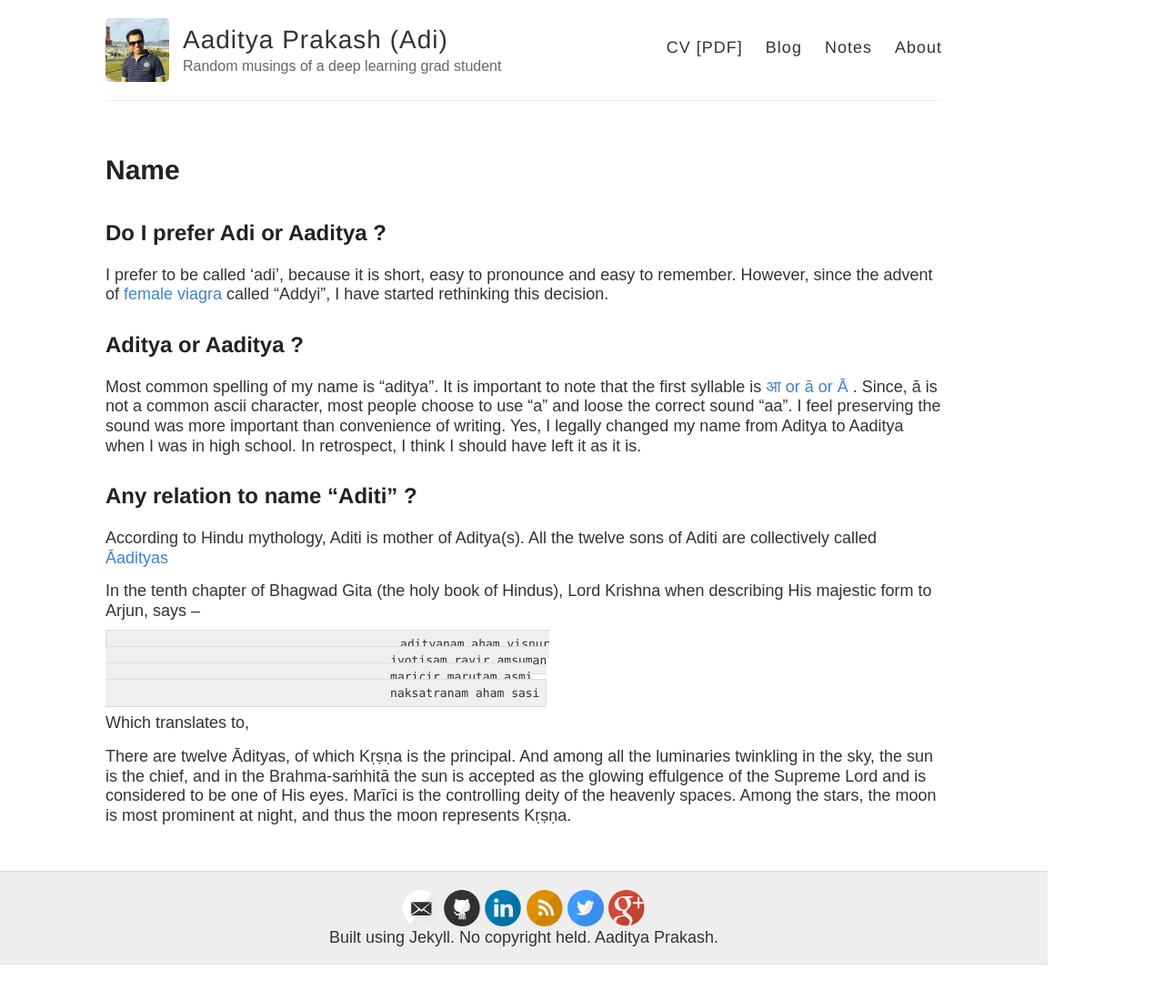
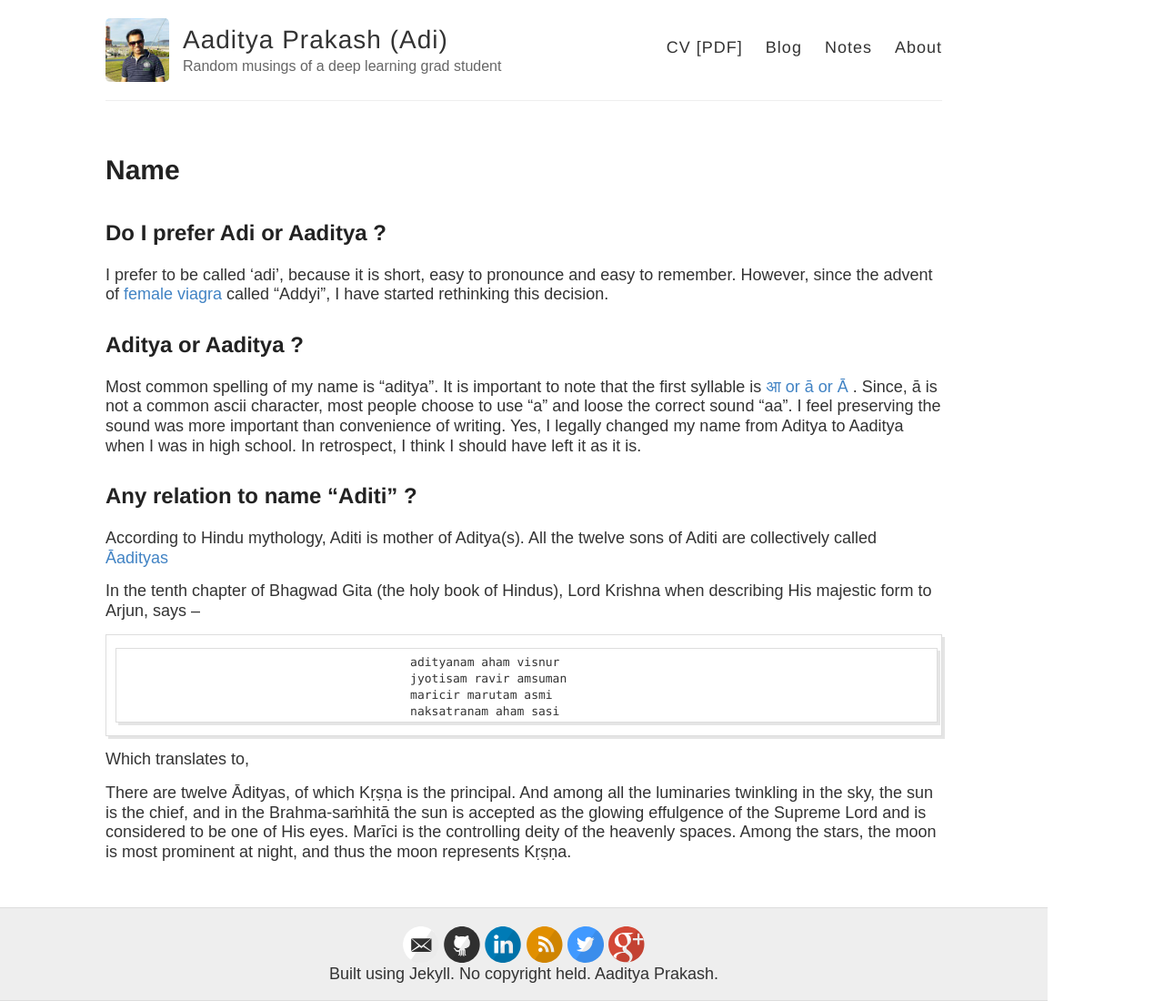
Before and after one commit to iamaaditya/iamaaditya.github.io, a Jekyll site: the page built from notes/name/index.md, in a window 1280 px wide. Shown: the whole page at 91% size. Built offline with Jekyll 4.4.1, drawn with Linux system fonts in a browser that asks for light colours; some web fonts are replaced; before the commit the page ends 1060 px from its top, so only the background shows below that.

Commit message:
fix syntax highlighting

```diff
--- a/_sass/_highlights.scss
+++ b/_sass/_highlights.scss
@@ -1,14 +1,14 @@
 
-.highlight code{
+.highlight{
   background-color: #efefef;
-  padding: 7px 7px 7px 10px;
+  padding: 4px 4px 4px 10px;
   border: 1px solid #ddd;
   //-moz-box-shadow: 3px 3px rgba(0,0,0,0.1);
   // -webkit-box-shadow: 3px 3px rgba(0,0,0,0.1);
-  // box-shadow: 3px 3px rgba(0,0,0,0.1);
-  margin: 20px 0 20px 0;
+  box-shadow: 3px 3px rgba(0,0,0,0.1);
+  margin: 10px 0 10px 0;
   white-space: pre-wrap;
-  // overflow: hidden;
+  //overflow: hidden;
 }
 
 code {
```
Also changed, not shown: about/index.md (+1 -1 lines).
